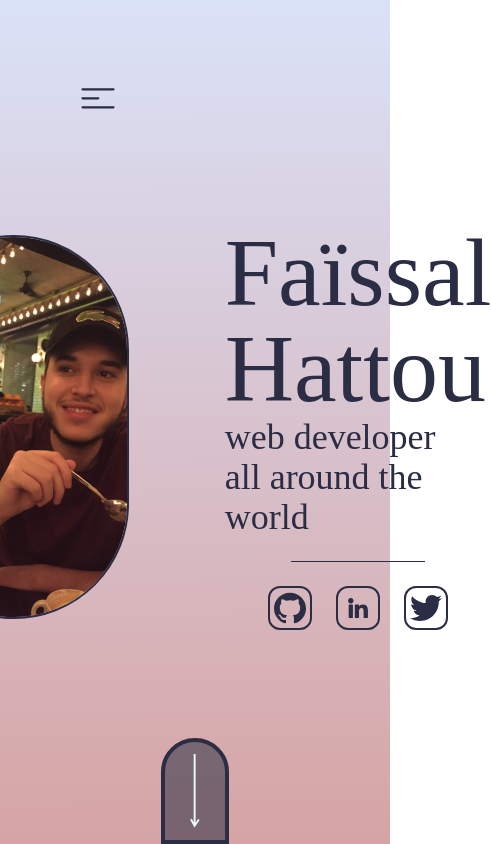
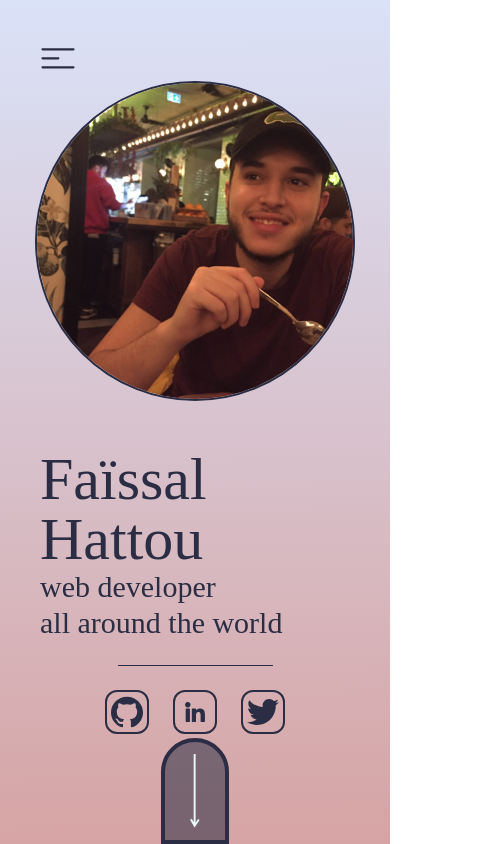
Before and after one commit to Bakhaw/universe, a React (Create React App) app: page / in a window 390 px wide. Shown: the whole page, 491 px wide, since content can reach past the window. Built offline with nearby package versions, Linux system fonts and the light colour scheme; a web font is replaced by a local one.

Commit message:
Add mobile support and fixed navbar absolute position

```diff
--- a/src/App.js
+++ b/src/App.js
@@ -6,7 +6,7 @@ function App() {
     <div className="universe font-serif text-very-dark-blue">
       <Navbar />
 
-      <div className="px-20">
+      <div className="px-10 sm:px-20">
         <Bio />
       </div>
     </div>
--- a/src/components/Avatar/index.js
+++ b/src/components/Avatar/index.js
@@ -4,7 +4,7 @@ function Avatar() {
   return (
     <img
       alt="Me"
-      className="h-96 w-96 object-cover rounded-full border-2 border-very-dark-blue"
+      className="h-80 w-80 sm:h-96 sm:w-96 max-w-none object-cover rounded-full border-2 border-very-dark-blue"
       src={AvatarImg}
     />
   );
--- a/src/components/Bio/index.js
+++ b/src/components/Bio/index.js
@@ -26,16 +26,16 @@ const socialsList = [
 
 function Bio() {
   return (
-    <section className="flex flex-col justify-between h-bio">
+    <section className="flex flex-col justify-between h-bio-mobile sm:h-bio">
       {/* Terrible practice to add extra item so my content is centered with space-between :clown: */}
       <div />
-      <div className="flex justify-center items-center gap-24">
+      <div className="flex flex-col justify-center items-center gap-12 sm:gap-24 sm:flex-row">
         <Avatar />
         <div className="flex flex-col items-center gap-6">
           <div>
-            <h1 className="text-8xl">Faïssal Hattou</h1>
-            <h2 className="text-4xl">web developer</h2>
-            <h2 className="text-4xl">all around the world</h2>
+            <h1 className="text-6xl sm:text-8xl">Faïssal Hattou</h1>
+            <h2 className="text-3xl sm:text-4xl">web developer</h2>
+            <h2 className="text-3xl sm:text-4xl">all around the world</h2>
           </div>
 
           <Divider />
--- a/src/components/Navbar/Modal.js
+++ b/src/components/Navbar/Modal.js
@@ -4,7 +4,7 @@ function Navbar({ isOpen, onClose }) {
   if (!isOpen) return null;
 
   return (
-    <div className="flex h-screen p-20 bg-very-dark-blue">
+    <div className="absolute top-0 bottom-0 left-0 right-0 flex flex-col justify-center h-screen p-10 sm:p-20 bg-very-dark-blue">
       <img
         alt="Close"
         className="h-9 w-9 cursor-pointer"
@@ -12,7 +12,7 @@ function Navbar({ isOpen, onClose }) {
         src={CloseIcon}
       />
 
-      <ul className="flex flex-col justify-center items-center m-auto gap-24 text-light-grayish-blue text-7xl">
+      <ul className="flex flex-col justify-center items-center self-center m-auto gap-24 text-light-grayish-blue text-4xl sm:text-7xl">
         <li>
           <a href="#about">about</a>
         </li>
--- a/src/components/Navbar/index.js
+++ b/src/components/Navbar/index.js
@@ -18,7 +18,7 @@ function Navbar() {
   return (
     <>
       {!isMenuOpen && (
-        <div className="pl-20 pt-20">
+        <div className="pl-10 pt-10 sm:pl-20 sm:pt-20">
           <img
             alt="Menu"
             className="h-9 w-9 cursor-pointer"
--- a/tailwind.config.js
+++ b/tailwind.config.js
@@ -13,7 +13,8 @@ module.exports = {
     },
     extend: {
       height: {
-        bio: "calc(100vh - 116px)",
+        "bio-mobile": "calc(100vh - 76px)", // 76px = (MOBILE) Navbar height + Navbar padding-top
+        bio: "calc(100vh - 116px)", // 116px = (> MOBILE) Navbar height + Navbar padding-top
       },
     },
   },
```
